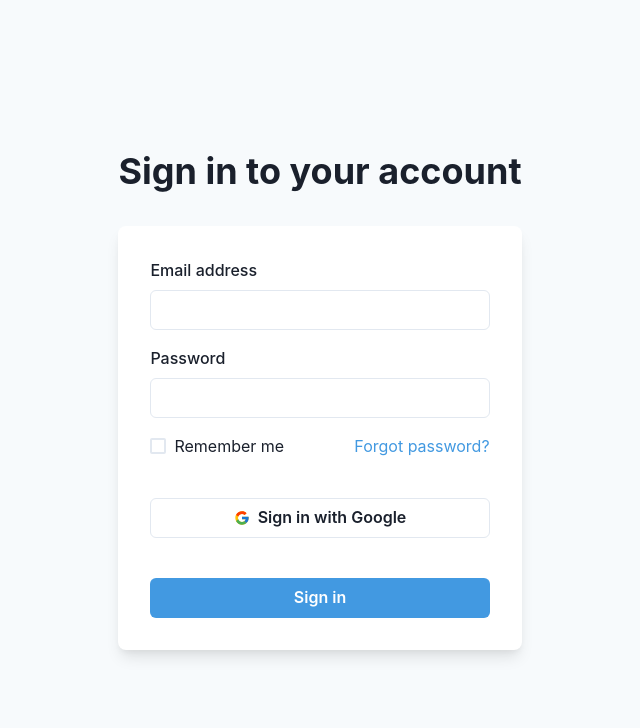
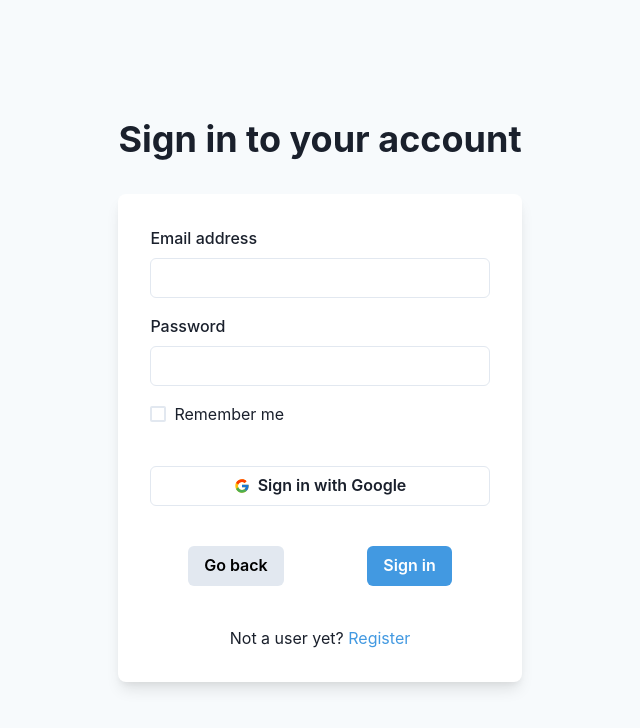
Before and after one commit to Chriscaracach/todo-list-2.0, a Next.js app: page /login in a window 1280 px wide. Shown: the top 728 px of the page, without its empty margins (320-960 px from the left). Built offline with nearby package versions, Linux system fonts and the light colour scheme.

Commit message:
links in login and register

```diff
--- a/pages/login.js
+++ b/pages/login.js
@@ -12,6 +12,7 @@ import {
   Center,
   Text,
   useColorModeValue,
+  HStack,
 } from "@chakra-ui/react";
 import { FcGoogle } from "react-icons/fc";
 
@@ -49,13 +50,25 @@ export default function Login() {
                 justify={"space-between"}
               >
                 <Checkbox>Remember me</Checkbox>
-                <Link color={"blue.400"}>Forgot password?</Link>
               </Stack>
               <Button w={"full"} variant={"outline"} leftIcon={<FcGoogle />}>
                 <Center>
                   <Text>Sign in with Google</Text>
                 </Center>
               </Button>
+
+              <HStack direction="row" justify="space-around">
+                <Link href="/">
+                  <Button
+                    bg={"gray.200"}
+                    color={"black"}
+                    _hover={{
+                      bg: "gray.300",
+                    }}
+                  >
+                    Go back
+                  </Button>
+                </Link>
                 <Button
                   bg={"blue.400"}
                   color={"white"}
@@ -65,6 +78,13 @@ export default function Login() {
                 >
                   Sign in
                 </Button>
+              </HStack>
+              <Text align={"center"}>
+                Not a user yet?{" "}
+                <Link color={"blue.400"} href="/register">
+                  Register
+                </Link>
+              </Text>
             </Stack>
           </Stack>
         </Box>
```
Also changed, not shown: pages/register.js (+19 -6 lines). Lines whose indentation alone changed are shown as unchanged.
